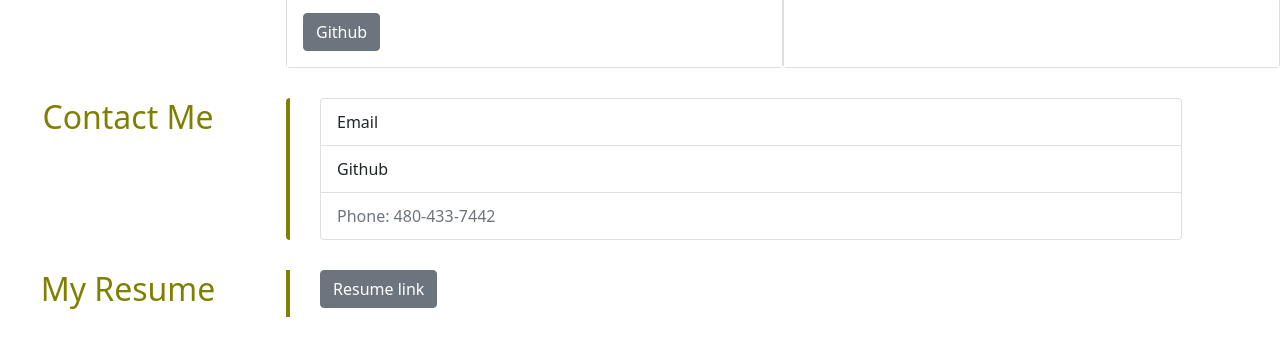
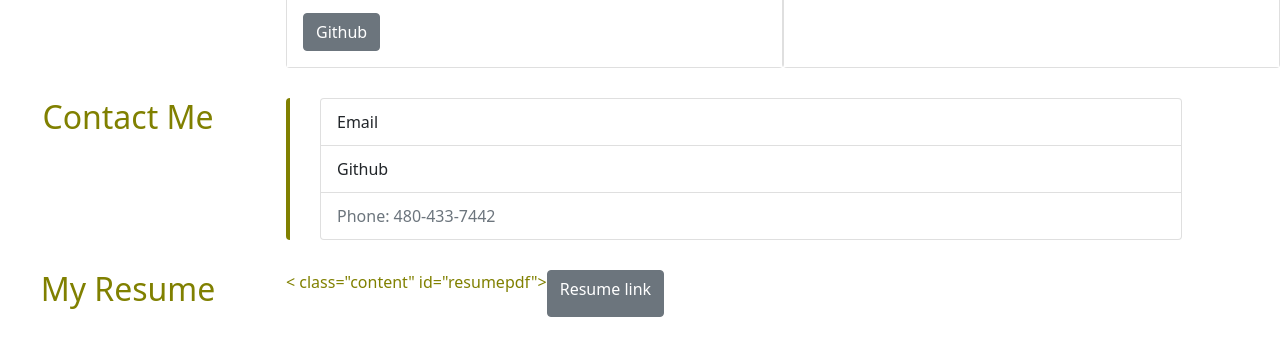
Before and after one commit to JPDiddle/UPDATED-Portfolio-2, a plain HTML site: page index.html in a window 1280 px wide. Shown: the part 1941-2296 px from the top of the page. After the commit the page ends 2258 px from the top, so only its background shows below. Drawn offline with nearby package versions, Linux system fonts and the light colour scheme.

Commit message:
fixed Resume

```diff
--- a/index.html
+++ b/index.html
@@ -77,16 +77,14 @@
       <div class="resume">
         <div class="title">
           <h2 id="section-4">My Resume</h2></div>
-        <div class="content" id="resumepdf">
-          <a href="Resume.pdf" target="_blank" class="btn btn-secondary" role="button" data-bs-toggle="button" aria-pressed="true">Resume link</a>
-        </div>
-       </div>
+        < class="content" id="resumepdf">
+          <a href="Resume (2).pdf" target="_blank" class="btn btn-secondary" role="button" data-bs-toggle="button" aria-pressed="true">Resume link</a>
+
+      </div>
       </div>
     </aside>
   </section>
   <div>
-    <br>
-    <br>
   </div>
   </body>
 </html>
```
Also changed, not shown: 2 other files.
